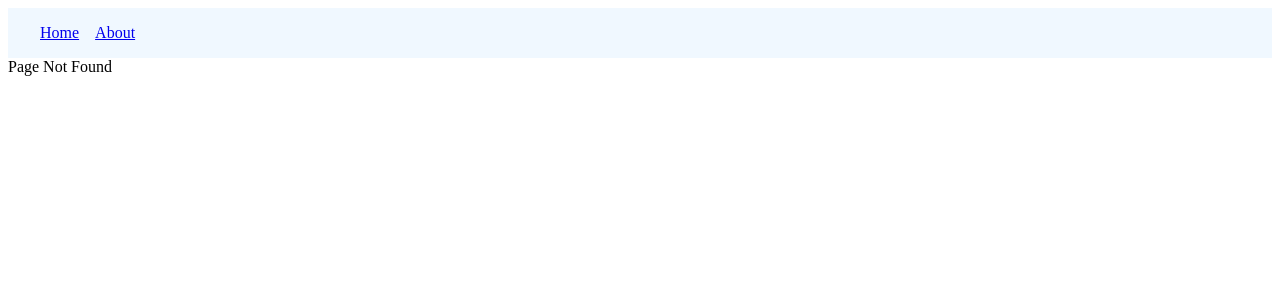
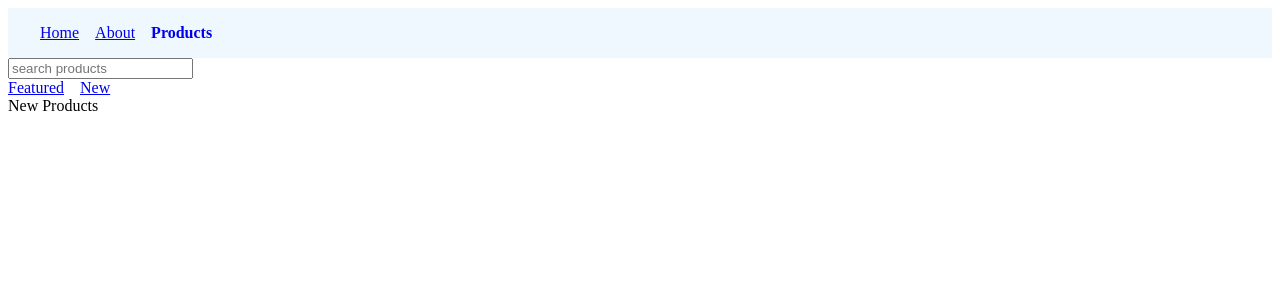
Before and after one commit to Mayankjustdial/React-router, a React (Vite) app: page /products/new in a window 1280 px wide. Before the commit this address had no page. Shown: the top 300 px of the page. Built offline with nearby package versions, Linux system fonts and the light colour scheme.

Commit message:
Nested Routes

```diff
--- a/src/App.jsx
+++ b/src/App.jsx
@@ -4,6 +4,9 @@ import { About } from "./components/About";
 import { Navbar } from "./components/Navbar";
 import OrderSummary from "./components/OrderSummary";
 import { NoMatchRoute } from "./components/NoMatchRoute";
+import { Products } from "./components/Products";
+import { FeaturedProducts } from "./components/FeaturedProducts";
+import { NewProducts } from "./components/NewProducts";
 function App() {
   return (
     <>
@@ -12,6 +15,10 @@ function App() {
         <Route path="/" element={<Home />} />
         <Route path="/about" element={<About />} />
         <Route path="/order-summary" element={<OrderSummary />} />
+        <Route path="/products" element={<Products />}>
+          <Route path="featured" element={<FeaturedProducts />} />
+          <Route path="new" element={<NewProducts />} />
+        </Route>
         <Route path="*" element={<NoMatchRoute />} />
       </Routes>
     </>
--- /dev/null
+++ b/src/components/FeaturedProducts.jsx
@@ -0,0 +1,3 @@
+export const FeaturedProducts = () => {
+  return <div>Featured Products</div>;
+};
--- a/src/components/Navbar.jsx
+++ b/src/components/Navbar.jsx
@@ -9,7 +9,7 @@ export const Navbar = () => {
     };
   };
   return (
-    <nav>
+    <nav className="primary-nav">
       {/* <Link to="/">Home</Link>
       <Link to="/about">About</Link> */}
       <NavLink style={navLinkStyles} to="/">
@@ -18,6 +18,9 @@ export const Navbar = () => {
       <NavLink style={navLinkStyles} to="/about">
         About
       </NavLink>
+      <NavLink style={navLinkStyles} to="/products">
+        Products
+      </NavLink>
     </nav>
   );
 };
--- /dev/null
+++ b/src/components/NewProducts.jsx
@@ -0,0 +1,3 @@
+export const NewProducts = () => {
+  return <div>New Products</div>;
+};
--- /dev/null
+++ b/src/components/Products.jsx
@@ -0,0 +1,16 @@
+import { Link, Outlet } from "react-router-dom";
+
+export const Products = () => {
+  return (
+    <>
+      <div>
+        <input type="search" placeholder="search products" />
+      </div>
+      <nav>
+        <Link to="featured">Featured</Link>
+        <Link to="new">New</Link>
+        <Outlet />
+      </nav>
+    </>
+  );
+};
--- a/src/index.css
+++ b/src/index.css
@@ -1,4 +1,4 @@
-nav {
+.primary-nav {
     background-color: aliceblue;
     padding: 16px 32px;
 }
```
